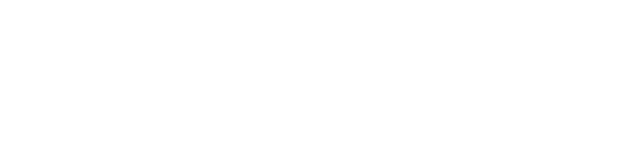
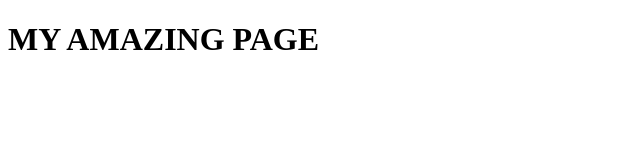
Before and after one commit to dfenjves/dannyspizza, a plain HTML site: page index.html in a window 1280 px wide. Shown: the whole page, without its empty margins (0-640 px from the left). Drawn offline with Linux system fonts and the light colour scheme.

Commit message:
added a h1

```diff
--- a/index.html
+++ b/index.html
@@ -13,6 +13,6 @@
 
     </head>
     <body>
-        <h1></h1>
+        <h1>MY AMAZING PAGE</h1>
     </body>
 </html>
```
